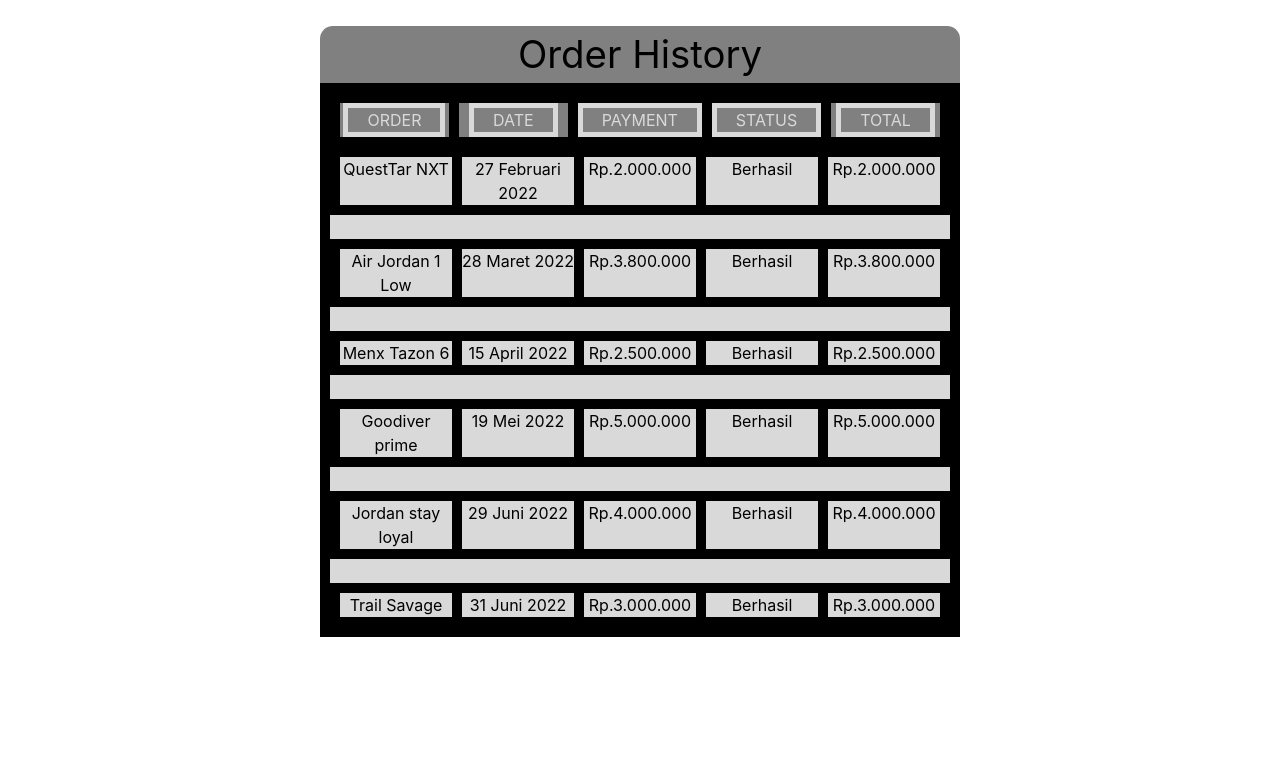
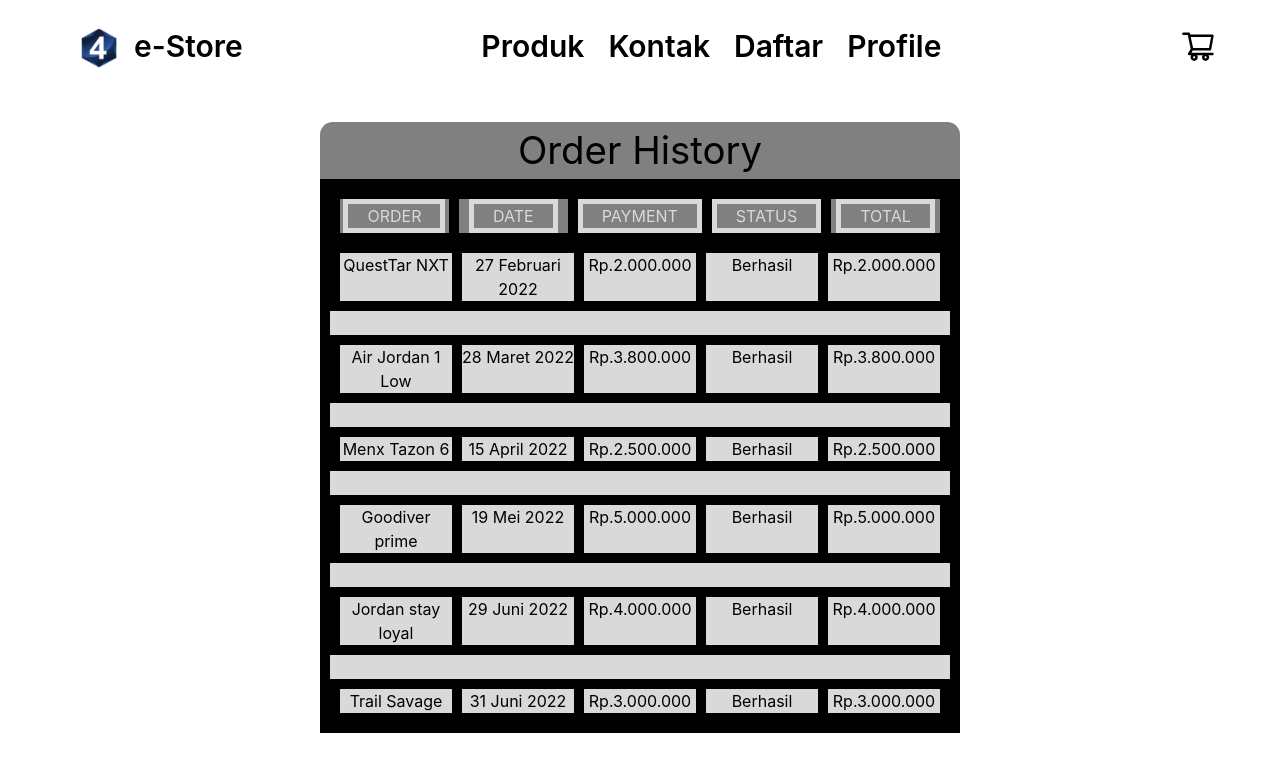
Before and after one commit to evialf/Grup-Project3-Kelompok4, a Next.js app: page /Orlist in a window 1280 px wide. Shown: the top 772 px of the page. Built offline with nearby package versions, Linux system fonts and the light colour scheme; what tw-elements would draw is missing.

Commit message:
masukin navbar

```diff
--- a/pages/Orlist.jsx
+++ b/pages/Orlist.jsx
@@ -1,7 +1,10 @@
 import styles from "../styles/OrList.module.css";
+import Navbar from "../components/Navbar";
 
 export default function orlist() {
   return (
+    <>
+      <Navbar />
       <div className={styles.bg}>
         <div className={styles.orh}>
           <h1>Order History</h1>
@@ -99,5 +102,6 @@
           </div>
         </div>
       </div>
+    </>
   );
 }
--- a/pages/Signup.jsx
+++ b/pages/Signup.jsx
@@ -1,7 +1,10 @@
 import React from "react";
+import Navbar from "../components/Navbar";
 
 function signup() {
   return (
+    <>
+      <Navbar />
       <div className="container">
         <div className="text-center">
           <h1 className="font-bold mb-7 text-[#191E28]">
@@ -49,7 +52,7 @@
           </div>
         </form>
         <button
-        className={`text-white bg-[#191E28] p-2 w-full lg:w-64 lg:ml-96 rounded-2xl `}
+          className={`text-white bg-[#191E28] p-2 w-full lg:w-64 lg:ml-96 rounded-2xl  `}
           onClick={() => {
             alert("Signup Success");
           }}
@@ -63,6 +66,7 @@
           </p>
         </div>
       </div>
+    </>
   );
 }
 
--- a/styles/OrList.module.css
+++ b/styles/OrList.module.css
@@ -65,5 +65,5 @@
   border: 5px solid;
 }
 .black {
-  background-color: #000;
+  background-color: #fff;
 }
```
Lines whose indentation alone changed are shown as unchanged.
